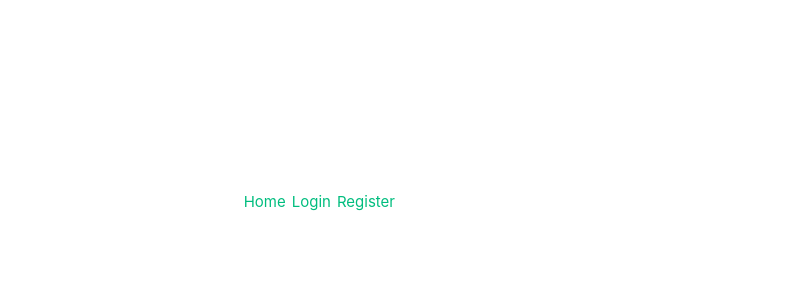
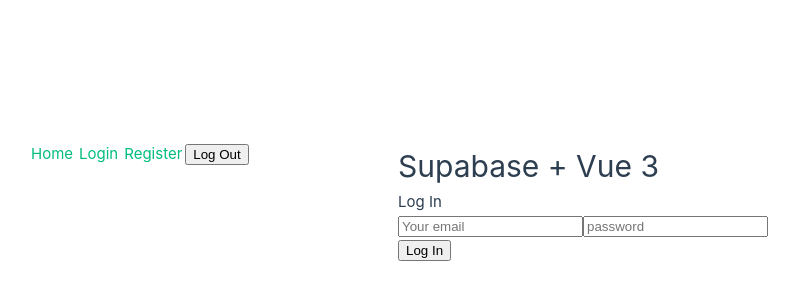
Before and after one commit to staten-island-tech/vue-supabase-project-epic-games-fortnite-2, a Vue app in the folder paint/: page /login in a window 1280 px wide. Shown: the part 198-498 px from the top of the page, without its empty margins (242-1041 px from the left). Built offline with nearby package versions, Linux system fonts and the light colour scheme; no server answers.

Commit message:
f
https://github.com/supabase/supabase/tree/master/examples/user-management/vue3-user-management/src

```diff
--- a/paint/src/components/NavBar.vue
+++ b/paint/src/components/NavBar.vue
@@ -4,14 +4,23 @@
       <router-link to="/">Home</router-link>
       <router-link to="/login">Login</router-link>
       <router-link to="/register">Register</router-link>
+      <button @click="logOut">Log Out</button>
     </nav>
   </div>
 </template>
 
 <script setup lang="ts">
-import { RouterLink } from "vue-router"
+import { RouterLink } from 'vue-router'
+import { supabase } from '../lib/supabaseClient'
+
+const logOut = async function () {
+  try {
+    const { error } = await supabase.auth.signOut()
+    if (error) throw error
+  } catch (error) {
+    console.log(error)
+  }
+}
 </script>
 
-<style scoped>
-
-</style>
+<style scoped></style>
--- a/paint/src/router/index.ts
+++ b/paint/src/router/index.ts
@@ -2,6 +2,7 @@
 import HomeView from '@/views/HomeView.vue'
 import UserLogin from '@/views/UserLogin.vue'
 import UserRegister from '@/views/UserRegister.vue'
+import WorldsView from '@/views/WorldsView.vue'
 import { createRouter, createWebHistory } from 'vue-router'
 
 const router = createRouter({
@@ -9,7 +10,8 @@
   routes: [
     { path: '/', component: HomeView },
     { path: '/login', name: 'login', component: UserLogin },
-    { path: '/register', name: 'register', component: UserRegister }
+    { path: '/register', name: 'register', component: UserRegister },
+    { path: '/worlds', name:'worlds', component: WorldsView }
   ]
 })
 
--- a/paint/src/views/UserLogin.vue
+++ b/paint/src/views/UserLogin.vue
@@ -1,23 +1,46 @@
 <template>
-    <div>
-
-    </div>
+  <div>
+    <form class="row flex-center flex" @submit.prevent="signIn(email, pass)">
+      <div class="col-6 form-widget">
+        <h1 class="header">Supabase + Vue 3</h1>
+        <p class="description">Log In</p>
+        <div>
+          <input
+            class="inputField"
+            required
+            type="email"
+            placeholder="Your email"
+            v-model="email"
+          />
+          <input type="password" required placeholder="password" v-model="pass" />
+        </div>
+        <div>
+          <input type="submit" class="button block" :value="'Log In'" />
+        </div>
+      </div>
+    </form>
+  </div>
 </template>
 
 <script setup lang="ts">
-import { supabase } from '../lib/supabaseClient';
+import router from '@/router';
+import { supabase } from '../lib/supabaseClient'
 
 let email: string
 let pass: string
 
-const signIn = async function(email, pass) {
+const signIn = async function (email: string, pass: string) {
+  try {
     const { data, error } = await supabase.auth.signInWithPassword({
-  email: email,
-  password: pass
-})
+      email: email,
+      password: pass
+    })
+    router.push({path: '/worlds'})
+    if (error) throw error
+  } catch (error) {
+    console.log(error)
+  }
 }
 </script>
 
-<style scoped>
-
-</style>
+<style scoped></style>
--- a/paint/src/views/UserRegister.vue
+++ b/paint/src/views/UserRegister.vue
@@ -22,6 +22,7 @@
 </template>
 
 <script setup lang="ts">
+import router from '@/router';
 import { supabase } from '../lib/supabaseClient'
 
 let email: string
@@ -32,6 +33,7 @@
     email: email,
     password: password
   })
+  router.push({path: '/login'})
 }
 
 </script>
--- a/paint/src/views/WorldsView.vue
+++ b/paint/src/views/WorldsView.vue
@@ -1,17 +1,13 @@
 <template>
-    <div>
-        u made it work, gj!
-    </div>
+  <div>Worlds</div>
 </template>
 
 <script setup lang="ts">
-import { onMounted, toRefs } from 'vue';
+import { onMounted, toRefs } from 'vue'
 import { supabase } from '../lib/supabaseClient'
 
 const props = defineProps(['session'])
 const { session } = toRefs(props)
 </script>
 
-<style scoped>
-
-</style>
+<style scoped></style>
```
Lines whose indentation alone changed are shown as unchanged.
